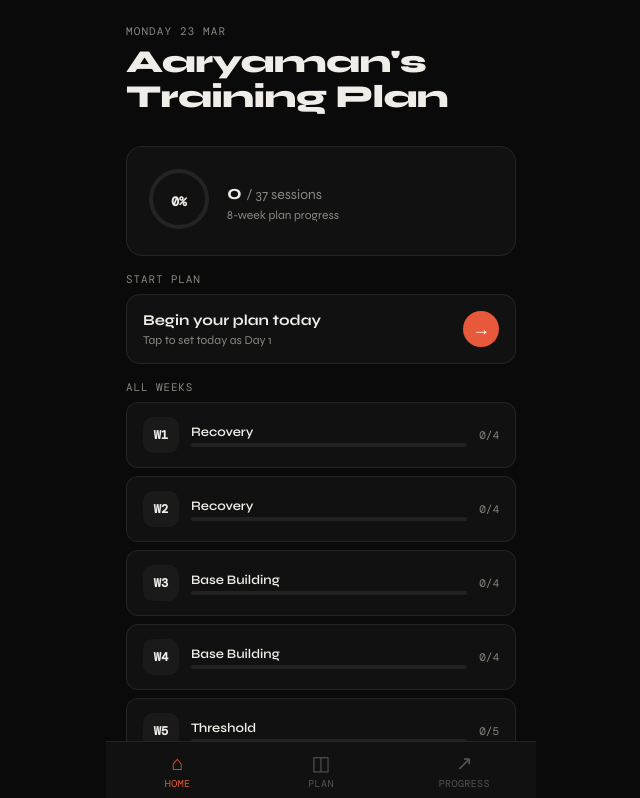
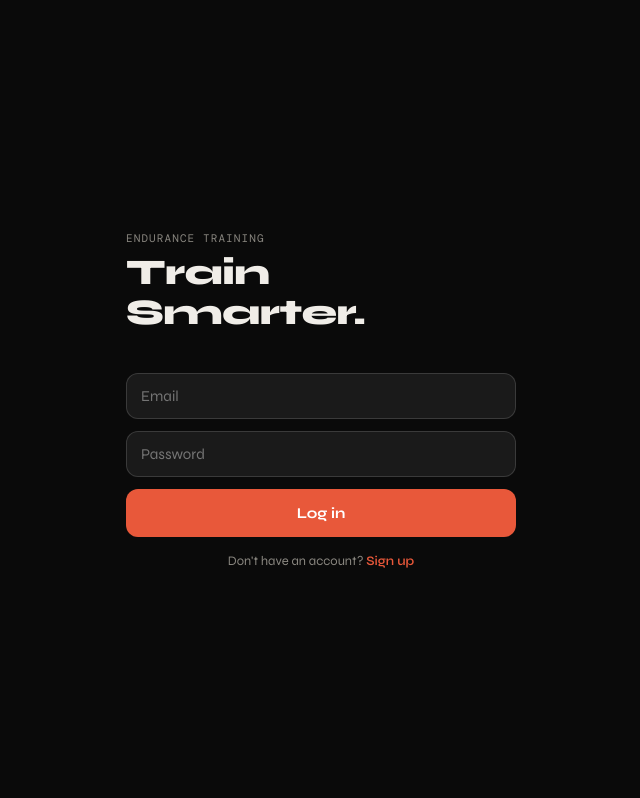
Before and after one commit to aaryaman1211/FitnessTracker, a React (Create React App) app: page / in a window 1280 px wide. Shown: the top 798 px of the page, without its empty margins (319-959 px from the left). Built offline with nearby package versions, Linux system fonts and the light colour scheme.

Commit message:
add supabase auth

```diff
--- a/src/App.js
+++ b/src/App.js
@@ -1,5 +1,7 @@
 import React, { useState, useEffect } from 'react';
 import { PLAN, TYPE_COLORS, DAY_NAMES, DAY_NAMES_FULL } from './planData';
+import { supabase } from './supabase';
+import Auth from './Auth';
 
 const STORAGE_KEY = 'training_log_v1';
 const EDITS_KEY = 'training_edits_v1';
@@ -638,7 +640,7 @@ function StatsScreen({ log, pbs }) {
   );
 }
 
-function BottomNav({ tab, setTab }) {
+function BottomNav({ tab, setTab, onSignOut }) {
   const items = [
     { id: 'home', label: 'Home', icon: '⌂' },
     { id: 'plan', label: 'Plan', icon: '◫' },
@@ -646,14 +648,9 @@ function BottomNav({ tab, setTab }) {
   ];
   return (
     <div style={{
-      position: 'fixed', bottom: 0, left: 0, right: 0,
-      display: 'flex',
-      background: '#111111',
-      borderTop: '1px solid rgba(255,255,255,0.08)',
-      paddingBottom: 'env(safe-area-inset-bottom, 8px)',
-      zIndex: 50,
-      maxWidth: 430,
-      margin: '0 auto',
+      display: 'flex', background: 'var(--bg2)',
+      borderTop: '1px solid var(--border)',
+      paddingBottom: 'calc(var(--safe-bottom) + 8px)',
     }}>
       {items.map(item => (
         <button key={item.id} onClick={() => setTab(item.id)} style={{
@@ -664,18 +661,46 @@ function BottomNav({ tab, setTab }) {
           <span style={{ fontSize: 10, fontFamily: 'var(--font-mono)', color: tab === item.id ? '#e8583a' : 'var(--text3)', letterSpacing: '0.04em' }}>{item.label.toUpperCase()}</span>
         </button>
       ))}
+      <button onClick={onSignOut} style={{
+        flex: 1, padding: '12px 0 10px', background: 'transparent', border: 'none', cursor: 'pointer',
+        display: 'flex', flexDirection: 'column', alignItems: 'center', gap: 3,
+      }}>
+        <span style={{ fontSize: 20, lineHeight: 1, color: 'var(--text3)' }}>⇥</span>
+        <span style={{ fontSize: 10, fontFamily: 'var(--font-mono)', color: 'var(--text3)', letterSpacing: '0.04em' }}>OUT</span>
+      </button>
     </div>
   );
 }
 
 export default function App() {
+  const [session, setSession] = useState(null);
+  const [authLoading, setAuthLoading] = useState(true);
   const [tab, setTab] = useState('home');
   const [log, setLog] = useStorage(STORAGE_KEY, {});
   const [edits, setEdits] = useStorage(EDITS_KEY, {});
   const [pbs, setPbs] = useStorage(PBS_KEY, {});
   const [planNav, setPlanNav] = useState(null);
 
+  useEffect(() => {
+    supabase.auth.getSession().then(({ data: { session } }) => {
+      setSession(session);
+      setAuthLoading(false);
+    });
+    const { data: { subscription } } = supabase.auth.onAuthStateChange((_event, session) => {
+      setSession(session);
+    });
+    return () => subscription.unsubscribe();
+  }, []);
+
   const goToDay = (week, day) => { setPlanNav({ week, day }); setTab('plan'); };
+
+  if (authLoading) return (
+    <div style={{ minHeight: '100vh', background: '#0a0a0a', display: 'flex', alignItems: 'center', justifyContent: 'center' }}>
+      <div style={{ fontSize: 13, color: '#8a8780', fontFamily: "'DM Mono', monospace" }}>Loading...</div>
+    </div>
+  );
+
+  if (!session) return <Auth />;
 
   return (
     <div className="app">
@@ -690,7 +715,7 @@ export default function App() {
         />
       )}
       {tab === 'stats' && <StatsScreen log={log} pbs={pbs} />}
-      <BottomNav tab={tab} setTab={(t) => { if (t !== 'plan') setPlanNav(null); setTab(t); }} />
+      <BottomNav tab={tab} setTab={(t) => { if (t !== 'plan') setPlanNav(null); setTab(t); }} onSignOut={() => supabase.auth.signOut()} />
     </div>
   );
 }
--- /dev/null
+++ b/src/Auth.js
@@ -0,0 +1,79 @@
+import React, { useState } from 'react';
+import { supabase } from './supabase';
+
+export default function Auth() {
+  const [mode, setMode] = useState('login');
+  const [email, setEmail] = useState('');
+  const [password, setPassword] = useState('');
+  const [name, setName] = useState('');
+  const [loading, setLoading] = useState(false);
+  const [error, setError] = useState('');
+  const [message, setMessage] = useState('');
+
+  const inputStyle = {
+    width: '100%', padding: '13px 14px',
+    background: '#1a1a1a', border: '1px solid rgba(255,255,255,0.14)',
+    borderRadius: 12, color: '#f0ede8', fontSize: 15,
+    fontFamily: "'Syne', sans-serif", marginBottom: 12,
+    outline: 'none',
+  };
+
+  const handleSubmit = async () => {
+    setLoading(true); setError(''); setMessage('');
+    if (mode === 'login') {
+      const { error } = await supabase.auth.signInWithPassword({ email, password });
+      if (error) setError(error.message);
+    } else {
+      const { error } = await supabase.auth.signUp({
+        email, password,
+        options: { data: { full_name: name } }
+      });
+      if (error) setError(error.message);
+      else setMessage('Check your email to confirm your account.');
+    }
+    setLoading(false);
+  };
+
+  return (
+    <div style={{ minHeight: '100vh', background: '#0a0a0a', display: 'flex', flexDirection: 'column', alignItems: 'center', justifyContent: 'center', padding: '0 28px' }}>
+      <div style={{ width: '100%', maxWidth: 390 }}>
+        <div style={{ marginBottom: 40 }}>
+          <div style={{ fontSize: 11, fontFamily: "'DM Mono', monospace", color: '#8a8780', letterSpacing: '0.1em', marginBottom: 8 }}>ENDURANCE TRAINING</div>
+          <h1 style={{ fontSize: 36, fontWeight: 800, letterSpacing: '-0.02em', lineHeight: 1.1, color: '#f0ede8', fontFamily: "'Syne', sans-serif" }}>
+            Train<br />Smarter.
+          </h1>
+        </div>
+
+        {mode === 'signup' && (
+          <input value={name} onChange={e => setName(e.target.value)}
+            placeholder="Full name" style={inputStyle} />
+        )}
+        <input value={email} onChange={e => setEmail(e.target.value)}
+          placeholder="Email" type="email" style={inputStyle} />
+        <input value={password} onChange={e => setPassword(e.target.value)}
+          placeholder="Password" type="password" style={inputStyle} />
+
+        {error && <div style={{ fontSize: 13, color: '#e8583a', marginBottom: 12, fontFamily: "'DM Mono', monospace" }}>{error}</div>}
+        {message && <div style={{ fontSize: 13, color: '#5ac47a', marginBottom: 12, fontFamily: "'DM Mono', monospace" }}>{message}</div>}
+
+        <button onClick={handleSubmit} disabled={loading} style={{
+          width: '100%', padding: '15px', borderRadius: 12,
+          background: '#e8583a', border: 'none', color: '#fff',
+          fontSize: 15, fontWeight: 700, cursor: 'pointer',
+          fontFamily: "'Syne', sans-serif", marginBottom: 16,
+          opacity: loading ? 0.7 : 1,
+        }}>
+          {loading ? 'Loading...' : mode === 'login' ? 'Log in' : 'Create account'}
+        </button>
+
+        <div style={{ textAlign: 'center', fontSize: 13, color: '#8a8780' }}>
+          {mode === 'login' ? "Don't have an account? " : 'Already have an account? '}
+          <span onClick={() => { setMode(mode === 'login' ? 'signup' : 'login'); setError(''); setMessage(''); }}
+            style={{ color: '#e8583a', cursor: 'pointer', fontWeight: 600 }}>
+            {mode === 'login' ? 'Sign up' : 'Log in'}
+          </span>
+        </div>
+      </div>
+    </div>
+  );
+}
--- /dev/null
+++ b/src/supabase.js
@@ -0,0 +1,6 @@
+import { createClient } from '@supabase/supabase-js';
+
+const SUPABASE_URL = 'https://cuncviuhohswqgkaijbi.supabase.co';
+const SUPABASE_ANON_KEY = 'eyJhbGciOiJIUzI1NiIsInR5cCI6IkpXVCJ9.eyJpc3MiOiJzdXBhYmFzZSIsInJlZiI6ImN1bmN2aXVob2hzd3Fna2FpamJpIiwicm9sZSI6ImFub24iLCJpYXQiOjE3NzU3MTE2NTEsImV4cCI6MjA5MTI4NzY1MX0.J8nRM9WH-1pTFnIbXx938f-_mJ4bBPbqih1h5mrdGno';
+
+export const supabase = createClient(SUPABASE_URL, SUPABASE_ANON_KEY);
```
Also changed, not shown: package.json (+8 -2 lines), src/index.js (line endings or trailing spaces), 2 other files (tests, documents, lock files or other folders).
